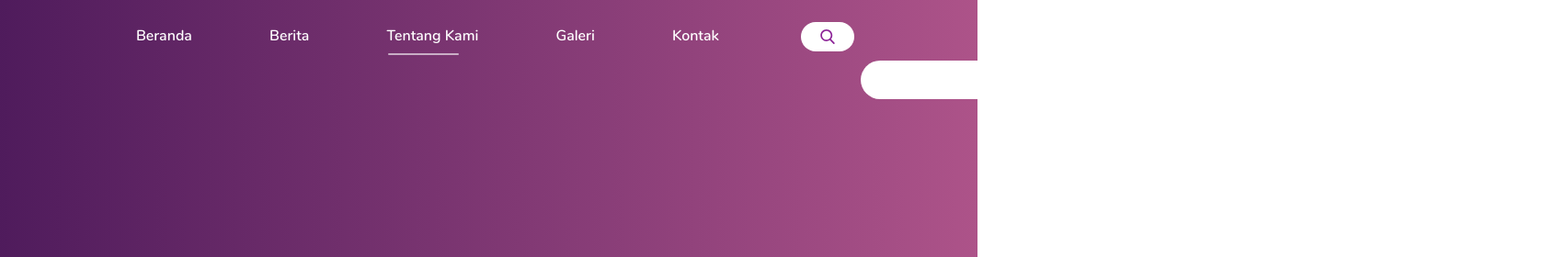
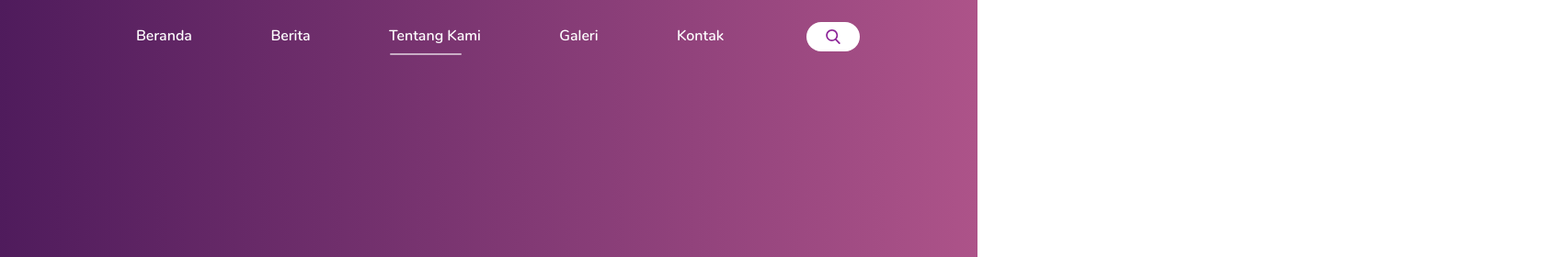
Before and after one commit to dandikp/mysch-moments, a website: page src/index.html in a window 1280 px wide. Shown: the top 280 px of the page at 92% size, 1703 px wide, since content can reach past the window. Drawn offline with Linux system fonts and the light colour scheme.

Commit message:
Current changes

```diff
--- a/src/index.html
+++ b/src/index.html
@@ -44,20 +44,12 @@
                                     <li><a href="./blog.html" title="Detail Berita">Detail Berita</a></li>
                                 </ul>
                             </li>
-                            <li class="dropdown-menu--wrapper">
+                            <li>
                                 <a href="./about-us.html" title="Tentang Kami" class="active-link"><span>Tentang Kami</span></a>
-                                <ul class="dropdown-menu">
-                                    <li><a href="./blog.html" title="Semua Berita">Semua Berita</a></li>
-                                    <li><a href="./blog.html" title="Detail Berita">Detail Berita</a></li>
-                                </ul>
                             </li>
                             <li><a href="./gallery.html" title="Galeri"><span>Galeri</span></a></li>
-                            <li class="dropdown-menu--wrapper">
+                            <li>
                                 <a href="./contact.html" title="Kontak"><span>Kontak</span></a>
-                                <ul class="dropdown-menu">
-                                    <li><a href="./blog.html" title="Semua Berita">Semua Berita</a></li>
-                                    <li><a href="./blog.html" title="Detail Berita">Detail Berita</a></li>
-                                </ul>
                             </li>
                         </ul>
                     </nav>
@@ -68,10 +60,26 @@
                 </div>
                 <div class="search-area">
                     <div class="search-area--container">
-                        <div class="search-button"><span class="screen-reader-text">Open Search Form</span><svg class="search-icon" xmlns="http://www.w3.org/2000/svg" xmlns:xlink="http://www.w3.org/1999/xlink" version="1.1" id="Capa_1" x="0px" y="0px" viewBox="0 0 56.966 56.966" style="enable-background:new 0 0 56.966 56.966;" xml:space="preserve"><path d="M55.146,51.887L41.588,37.786c3.486-4.144,5.396-9.358,5.396-14.786c0-12.682-10.318-23-23-23s-23,10.318-23,23  s10.318,23,23,23c4.761,0,9.298-1.436,13.177-4.162l13.661,14.208c0.571,0.593,1.339,0.92,2.162,0.92  c0.779,0,1.518-0.297,2.079-0.837C56.255,54.982,56.293,53.08,55.146,51.887z M23.984,6c9.374,0,17,7.626,17,17s-7.626,17-17,17  s-17-7.626-17-17S14.61,6,23.984,6z" fill="#8c2397"/><g></g><g></g><g></g><g></g><g></g><g></g><g></g><g></g><g></g><g></g><g></g><g></g><g></g><g></g><g></g></svg></div>
-                        <form class="search-form">
-                            <input type="search" id="js-search-el">
-                        </form>
+                        <div class="search-button"><span class="screen-reader-text">Open Search Form</span>
+                            <svg class="search-icon"
+                                xmlns="http://www.w3.org/2000/svg"
+                                xmlns:xlink="http://www.w3.org/1999/xlink"
+                                version="1.1"
+                                id="Capa_1"
+                                x="0px" y="0px"
+                                viewBox="0 0 56.966 56.966"
+                                style="enable-background:new 0 0 56.966 56.966;"
+                                xml:space="preserve">
+                                <path d="M55.146,51.887L41.588,37.786c3.486-4.144,5.396-9.358,5.396-14.786c0-12.682-10.318-23-23-23s-23,10.318-23,23  s10.318,23,23,23c4.761,0,9.298-1.436,13.177-4.162l13.661,14.208c0.571,0.593,1.339,0.92,2.162,0.92  c0.779,0,1.518-0.297,2.079-0.837C56.255,54.982,56.293,53.08,55.146,51.887z M23.984,6c9.374,0,17,7.626,17,17s-7.626,17-17,17  s-17-7.626-17-17S14.61,6,23.984,6z" fill="#8c2397"/><g></g><g></g><g></g><g></g><g></g><g></g><g></g><g></g><g></g><g></g><g></g><g></g><g></g><g></g><g></g>
+                            </svg>
+                        </div>
+                        <div class="search-form--wrapper">
+                            <form class="search-form" method="GET">
+                                <div class="search-form--input">
+                                    <input type="search" id="js-search-el" name="s" placeholder="e.g. berita sekolah">
+                                </div>
+                            </form>
+                        </div>
                     </div>
                 </div>
             </header>
--- a/src/scss/1-base/_1-base.scss
+++ b/src/scss/1-base/_1-base.scss
@@ -3,6 +3,7 @@
 html {
 	overflow-x: hidden;
 	padding: 0;
+	scroll-behavior: smooth;
 }
 
 body {
```
